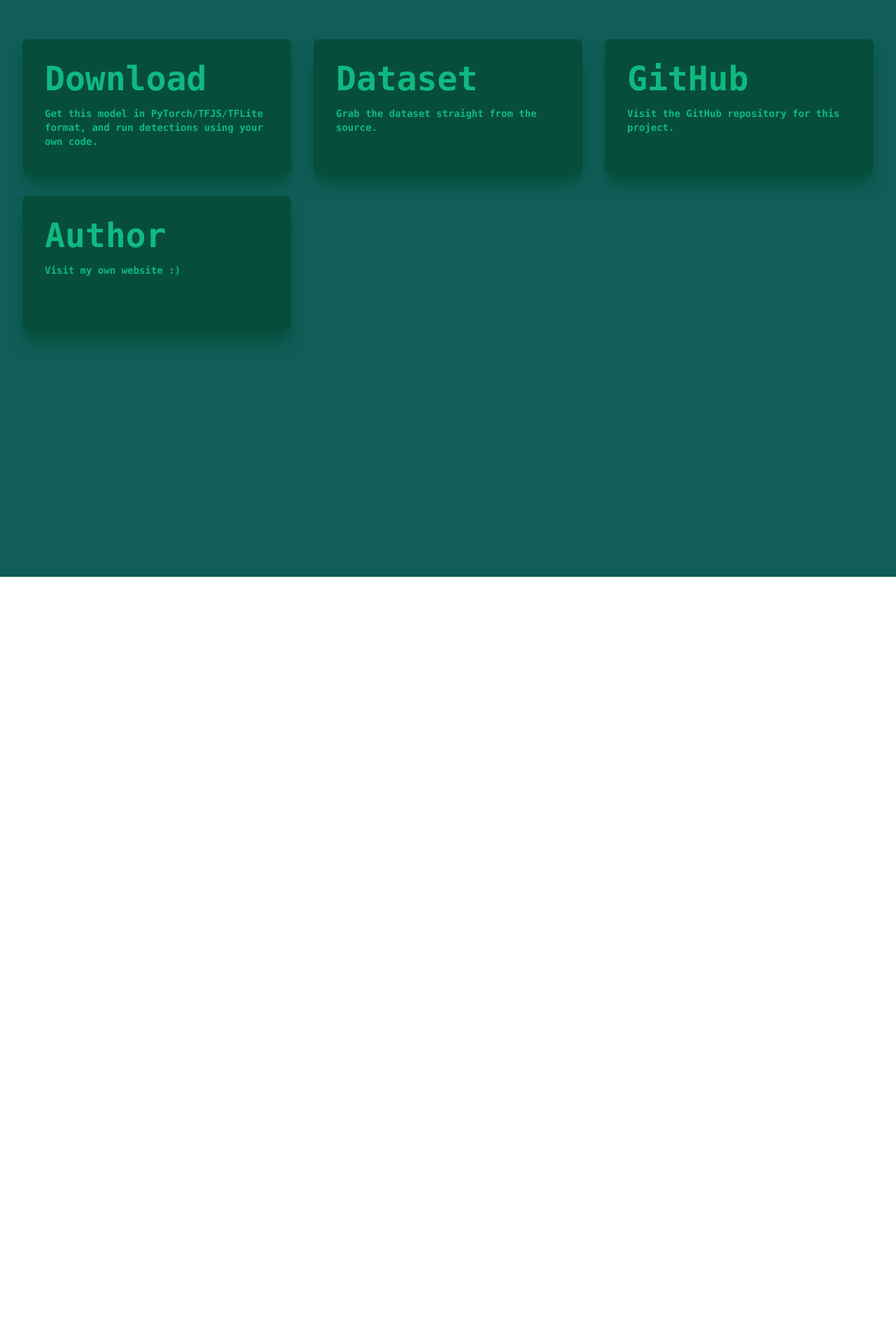
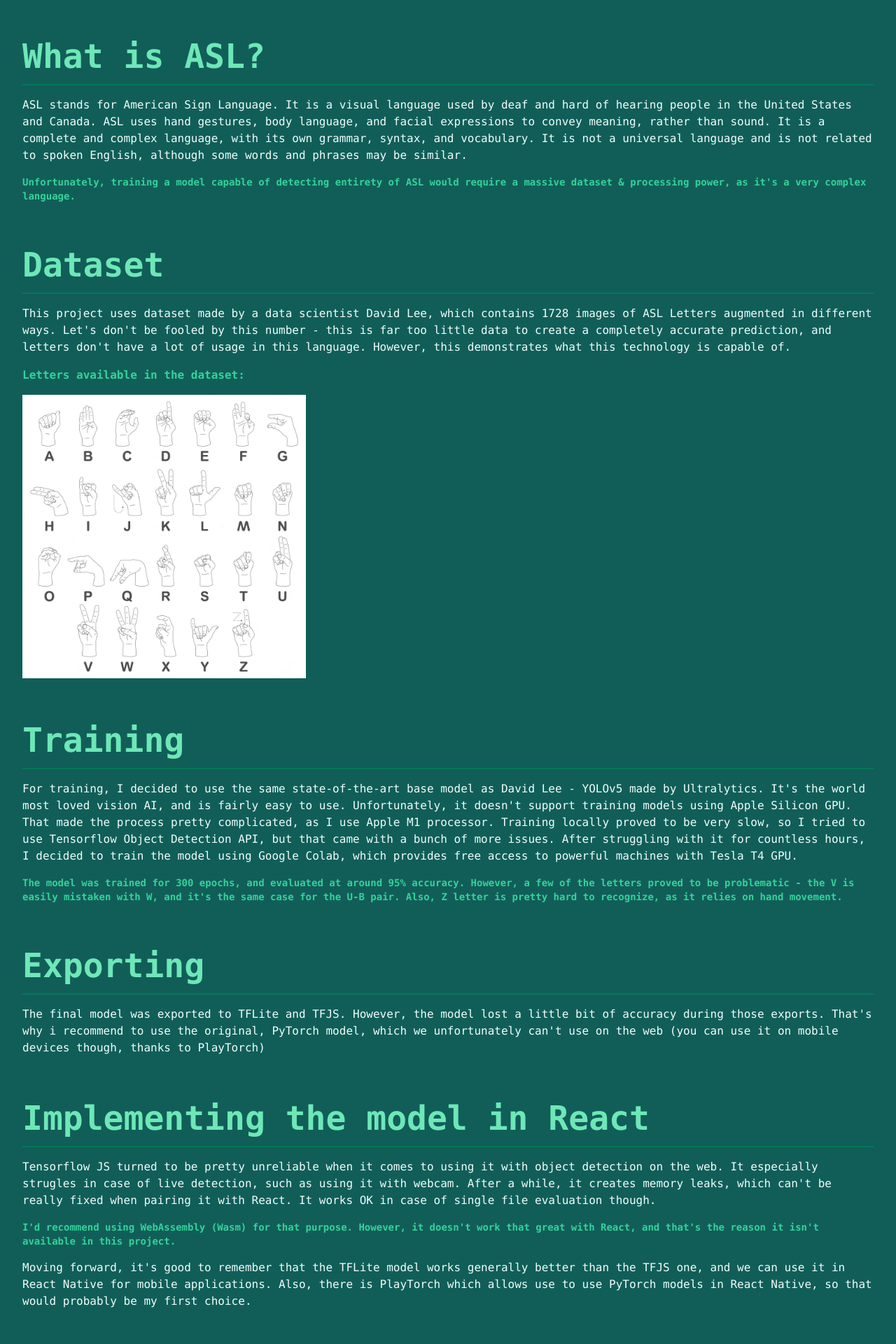
Before and after one commit to magnuschase/asl-letters-detector, a Next.js app: page /info in a window 1280 px wide. Shown: the part 120-2040 px from the top of the page at 70% size. Before the commit the page ends 944 px from the top, so only its background shows below. Built offline with nearby package versions, Linux system fonts and the light colour scheme.

Commit message:
feat: add information section to info page

```diff
--- a/pages/index.tsx
+++ b/pages/index.tsx
@@ -14,7 +14,7 @@ export default function Home() {
         <meta name="description" content="ASL Letters - Homepage" />
       </Head>
 
-			<div className="grid grid-cols-1 md:grid-cols-2 lg:grid-cols-3 gap-8 px-8 py-8">
+			<div className="grid grid-cols-1 md:grid-cols-2 lg:grid-cols-3 gap-8 px-8 pt-8 pb-16">
 				<WebcamCard/>
 				<UploadCard/>
 				<DownloadCard/>
--- a/pages/info.tsx
+++ b/pages/info.tsx
@@ -1,4 +1,5 @@
 import Head from 'next/head'
+import Image from 'next/image'
 import AuthorCard from '../components/Cards/AuthorCard'
 import DatasetCard from '../components/Cards/DatasetCard'
 import DownloadCard from '../components/Cards/DownloadCard'
@@ -11,8 +12,68 @@ export default function Home() {
         <title>Informations</title>
         <meta name="description" content="ASL Letters - Informations" />
       </Head>
+			<div className="flex flex-wrap flex-col gap-4 p-8">
 
-			<div className="grid grid-cols-1 md:grid-cols-2 lg:grid-cols-3 gap-8 px-8 py-8">
+				<h1 className="text-5xl border-b-2 pb-4 border-emerald-700 w-full font-bold text-emerald-300">What is ASL?</h1>
+				<span className="text-xs md:text-base">
+					ASL stands for American Sign Language. It is a visual language used by deaf and hard of hearing people in the United States and Canada.
+					ASL uses hand gestures, body language, and facial expressions to convey meaning, rather than sound.
+					It is a complete and complex language, with its own grammar, syntax, and vocabulary. It is not a universal language and is not related to spoken English,
+					although some words and phrases may be similar.
+				</span>
+				<span className="font-bold text-emerald-400 text-sm">
+					Unfortunately, training a model capable of detecting entirety of ASL would require a massive dataset & processing power, as it&apos;s a very complex language.
+				</span>
+
+				<h1 className="text-2xl md:text-5xl border-b-2 pb-4 border-emerald-700 w-full mt-12 font-bold text-emerald-300">Dataset</h1>
+				<span className="text-xs md:text-base">
+					This project uses dataset made by a data scientist David Lee, which contains 1728 images of ASL Letters augmented in different ways.
+					Let&apos;s don&apos;t be fooled by this number - this is far too little data to create a completely accurate prediction, and letters don&apos;t have a lot of usage in this language.
+					However, this demonstrates what this technology is capable of.
+				</span>
+				<span className="font-semibold text-emerald-400">Letters available in the dataset:</span>
+				<div className="aspect-square w-full md:w-1/2 lg:w-1/3 relative">
+					<Image src="/asl.webp" alt="ALS Alphabet" fill/>
+				</div>
+
+				<h1 className="text-2xl md:text-5xl border-b-2 pb-4 border-emerald-700 w-full mt-12 font-bold text-emerald-300">Training</h1>
+				<span className="text-xs md:text-base">
+					For training, I decided to use the same state-of-the-art base model as David Lee - YOLOv5 made by Ultralytics.
+					It&apos;s the world most loved vision AI, and is fairly easy to use. Unfortunately, it doesn&apos;t support training models using Apple Silicon GPU.
+					That made the process pretty complicated, as I use Apple M1 processor. Training locally proved to be very slow, so I tried to use Tensorflow Object Detection API,
+					but that came with a bunch of more issues.
+					After struggling with it for countless hours, I decided to train the model using Google Colab, which provides free access to powerful machines with Tesla T4 GPU.
+				</span>
+				<span className="font-semibold text-emerald-400 text-sm">
+					The model was trained for 300 epochs, and evaluated at around 95% accuracy.
+					However, a few of the letters proved to be problematic - the V is easily mistaken with W, and it&apos;s the same case for the U-B pair.
+					Also, Z letter is pretty hard to recognize, as it relies on hand movement.
+				</span>
+
+				<h1 className="text-2xl md:text-5xl border-b-2 pb-4 border-emerald-700 w-full mt-12 font-bold text-emerald-300">Exporting</h1>
+				<span className="text-xs md:text-base">
+					The final model was exported to TFLite and TFJS. However, the model lost a little bit of accuracy during those exports.
+					That&apos;s why i recommend to use the original, PyTorch model, which we unfortunately can&apos;t use on the web (you can use it on mobile devices though, thanks to PlayTorch)
+				</span>
+
+				<h1 className="text-2xl md:text-5xl border-b-2 pb-4 border-emerald-700 w-full mt-12 font-bold text-emerald-300">Implementing the model in React</h1>
+				<span className="text-xs md:text-base">
+					Tensorflow JS turned to be pretty unreliable when it comes to using it with object detection on the web.
+					It especially strugles in case of live detection, such as using it with webcam.
+					After a while, it creates memory leaks, which can&apos;t be really fixed when pairing it with React. It works OK in case of single file evaluation though.
+				</span>
+				<span className="font-semibold text-emerald-400 text-sm">
+					I&apos;d recommend using WebAssembly (Wasm) for that purpose. However, it doesn&apos;t work that great with React, and that&apos;s the reason it isn&apos;t available in this project.
+				</span>
+				<span className="text-xs md:text-base">
+					Moving forward, it&apos;s good to remember that the TFLite model works generally better than the TFJS one, and we can use it in React Native for mobile applications.
+					Also, there is PlayTorch which allows use to use PyTorch models in React Native, so that would probably be my first choice.
+				</span>
+
+				<h1 className="text-2xl md:text-5xl border-b-2 pb-4 border-emerald-700 w-full mt-12 font-bold text-emerald-300">Additional resources</h1>
+
+			</div>
+			<div className="grid grid-cols-1 md:grid-cols-2 lg:grid-cols-3 gap-8 px-8 py-8 pb-16">
 				<DownloadCard/>
 				<DatasetCard/>
 				<GithubCard/>
```
Also changed, not shown: public/asl.webp (added).
